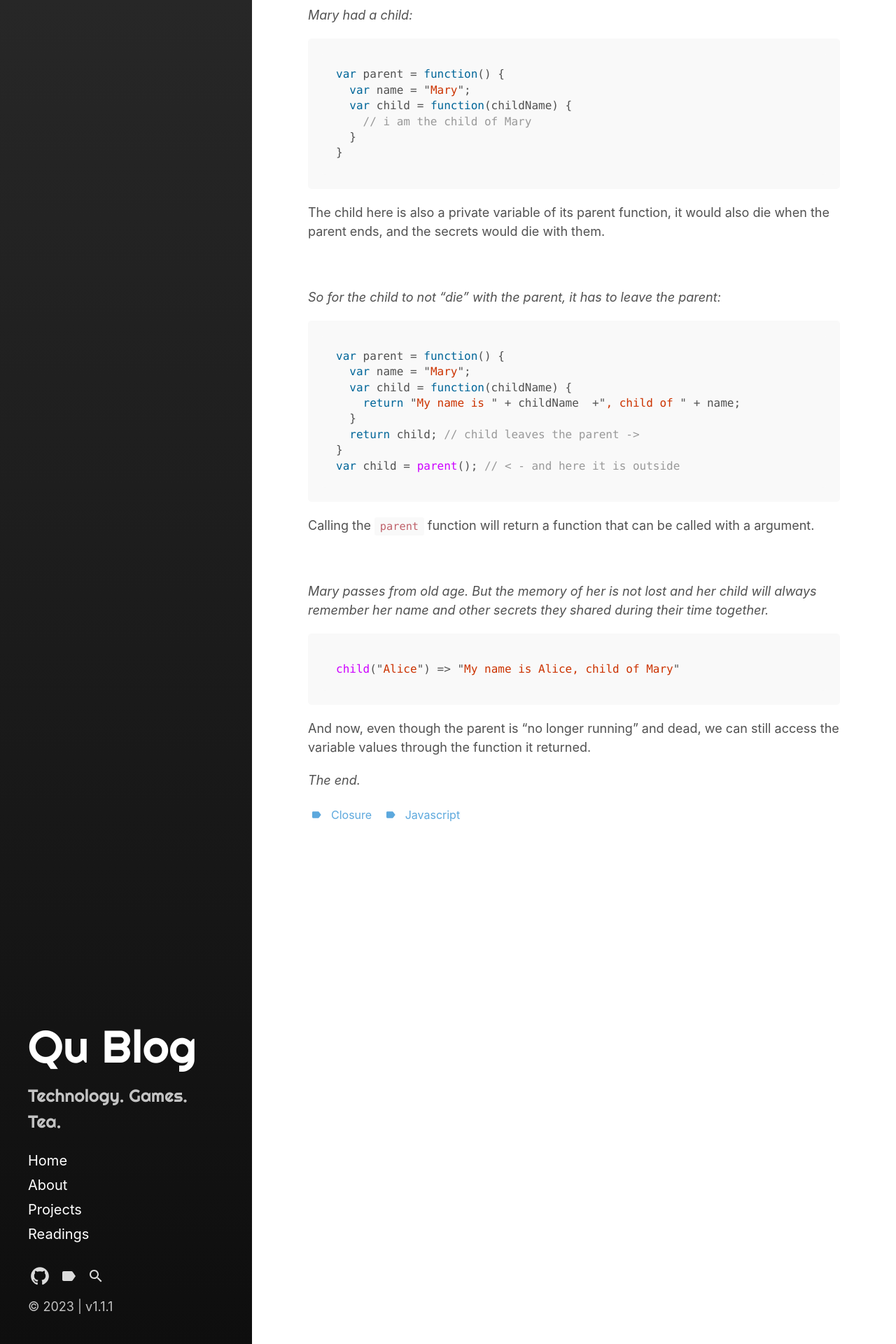
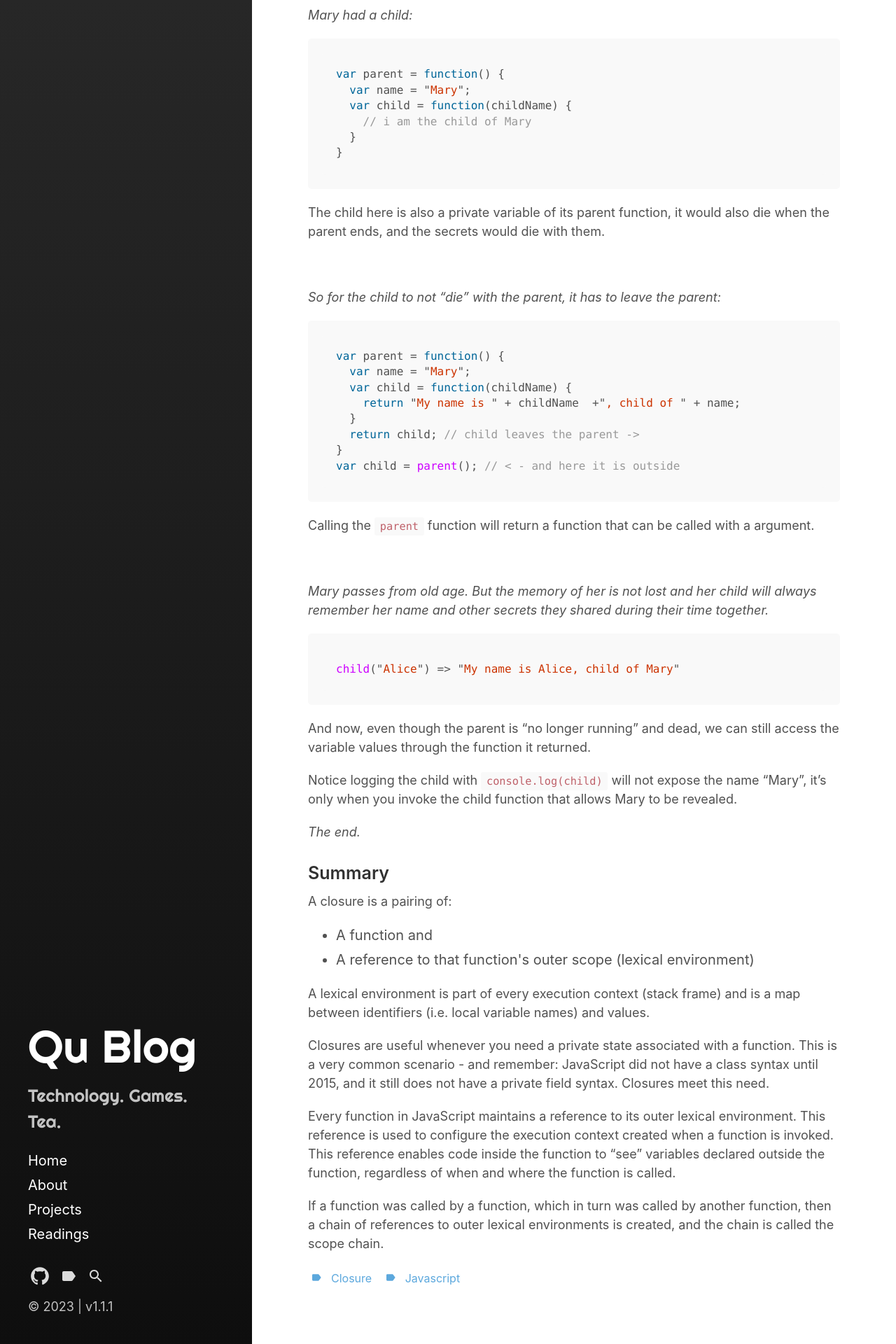
Before and after one commit to yiqu/yiqu.github.io, a Jekyll site: the page built from _posts/2023-04-12-js-closure-eli5.md, in a window 1280 px wide. Shown: the part 837-2757 px from the top of the page at 70% size. Built offline with Jekyll 4.4.1, drawn with Linux system fonts in a browser that asks for light colours; some web fonts are replaced.

Commit message:
Update 2023-04-12-js-closure-eli5.md

````diff
--- a/_posts/2023-04-12-js-closure-eli5.md
+++ b/_posts/2023-04-12-js-closure-eli5.md
@@ -62,4 +62,24 @@ child("Alice") => "My name is Alice, child of Mary"
 ```
 And now, even though the parent is "no longer running" and dead, we can still access the variable values through the function it returned.
 
+Notice logging the child with ```console.log(child)``` will not expose the name "Mary", it's only when you invoke the child function that allows Mary to be revealed.
+
 <em>The end.</em>
+
+
+### Summary
+
+A closure is a pairing of:
+
+<ul>
+<li>A function and</li>
+<li>A reference to that function's outer scope (lexical environment)</li>
+</ul>
+
+A lexical environment is part of every execution context (stack frame) and is a map between identifiers (i.e. local variable names) and values.
+
+Closures are useful whenever you need a private state associated with a function. This is a very common scenario - and remember: JavaScript did not have a class syntax until 2015, and it still does not have a private field syntax. Closures meet this need.
+
+Every function in JavaScript maintains a reference to its outer lexical environment. This reference is used to configure the execution context created when a function is invoked. This reference enables code inside the function to "see" variables declared outside the function, regardless of when and where the function is called.
+
+If a function was called by a function, which in turn was called by another function, then a chain of references to outer lexical environments is created, and the chain is called the scope chain.
````
